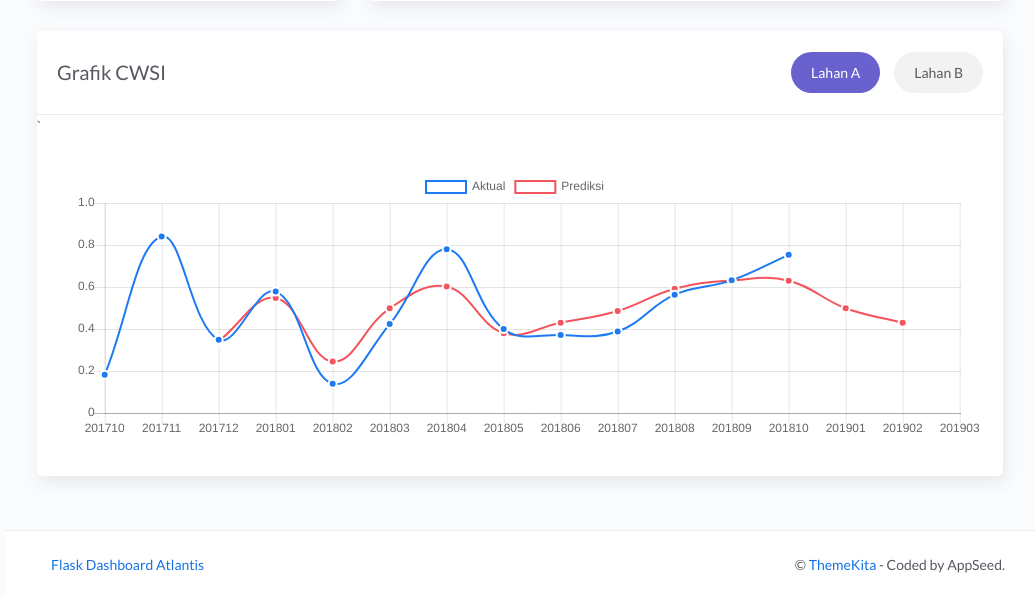
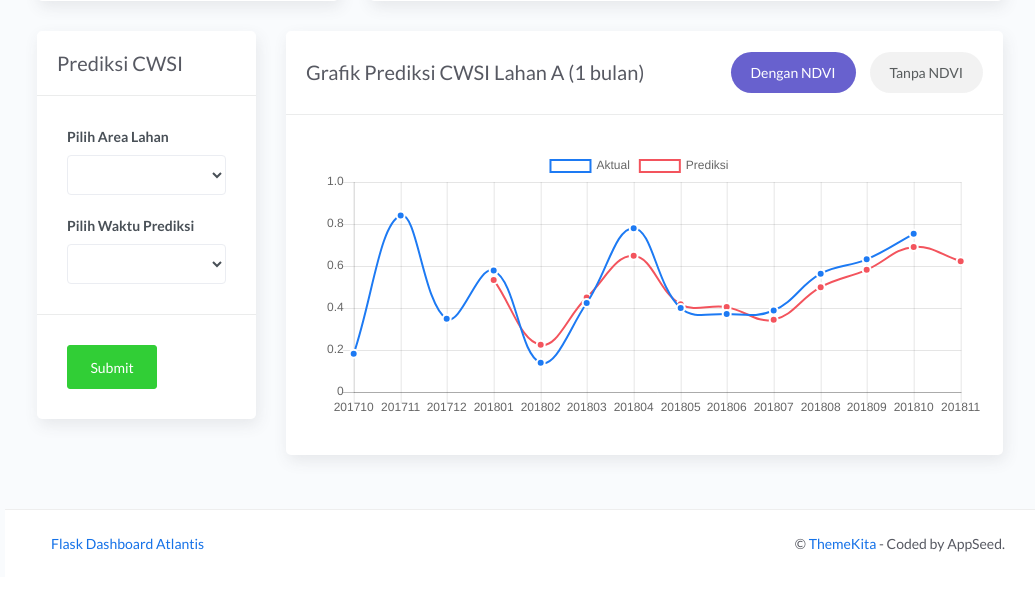
Before and after one commit to restutriadi/flask-dashboard-atlantis, a Flask app: page / in a window 1280 px wide. Shown: the part 844-1442 px from the top of the page, without its empty margins (245-1280 px from the left). After the commit the page ends 1396 px from the top, so only its background shows below. Run offline with Flask 2, Linux system fonts and the light colour scheme; data comes from the database, SQL or seed files in the repository; both versions use the stored data as it was after the commit; some libraries are stand-ins or nearby versions.

Commit message:
update fungsi prediksi

```diff
--- a/app/templates/includes/navigation.html
+++ b/app/templates/includes/navigation.html
@@ -4,7 +4,7 @@
 			<!-- Logo Header -->
 			<div class="logo-header" data-background-color="blue">
 
-				<a href="index.html" class="logo">
+				<a href="" class="logo">
 					<img src="/static/assets/img/Logo_IPB_University_Horizontal_Putih.png" alt="navbar brand" class="navbar-brand" style="width: 80%">
 				</a>
 				<button class="navbar-toggler sidenav-toggler ml-auto" type="button" data-toggle="collapse" data-target="collapse" aria-expanded="false" aria-label="Toggle navigation">
--- a/app/templates/pages/index.html
+++ b/app/templates/pages/index.html
@@ -104,31 +104,31 @@
                 </div>
               </div>
               <div class="tab-pane fade" id="pills-input" role="tabpanel" aria-labelledby="pills-input-tab">
-                <form method="POST" enctype="multipart/form-data" action="">
+                <form method="POST" enctype="multipart/form-data" action="{{ url_for('estimasi') }}">
                   <div class="card-body">
                     <div class="form-group">
                       <label for="">Citra Band 4</label>
-                      <input type="file" class="form-control-file" id="band4" name="band4">
+                      <input type="file" class="form-control-file" id="band4" name="band4" required>
                     </div>
                     <div class="form-group">
                       <label for="">Citra Band 5</label>
-                      <input type="file" class="form-control-file" id="band5" name="band5">
+                      <input type="file" class="form-control-file" id="band5" name="band5" required>
                     </div>
                     <div class="form-group">
                       <label for="">Citra Band 10</label>
-                      <input type="file" class="form-control-file" id="band10" name="band10">
+                      <input type="file" class="form-control-file" id="band10" name="band10" required>
                     </div>
                     <div class="form-group">
                       <label for="">Citra Band 11</label>
-                      <input type="file" class="form-control-file" id="band11" name="band11">
+                      <input type="file" class="form-control-file" id="band11" name="band11" required>
                     </div>
                     <div class="form-group">
                       <label for="">File Metadata</label>
-                      <input type="file" class="form-control-file" id="fileMetadata" name="fileMetadata">
+                      <input type="file" class="form-control-file" id="fileMetadata" name="fileMetadata" required>
                     </div>
                     <div class="form-group">
                       <label for="">File Water Vapor</label>
-                      <input type="file" class="form-control-file" id="fileWaterVapor" name="fileWaterVapor">
+                      <input type="file" class="form-control-file" id="fileWaterVapor" name="fileWaterVapor" required>
                     </div>
                   </div>
                   <div class="card-action">
@@ -203,34 +203,72 @@
       </div>
 
       <div class="row">
-        <div class="col-md-12">
+        <div class="col-md-3">
+          <div class="card">
+            <div class="card-header">
+              <div class="card-head-row">
+                <div class="card-title">Prediksi CWSI</div>
+              </div>
+            </div>
+            <form method="POST" enctype="multipart/form-data" action="{{ url_for('prediksi') }}">
+              <div class="card-body">
+                <div class="form-group">
+                  <label for="defaultSelect">Pilih Area Lahan</label>
+                  <select class="form-control form-control" id="selectArea" name="selectArea" required>
+                      <option></option>
+                      <option>A</option>
+                      <option>B</option>
+                      <option>C</option>
+                      <option>D</option>
+                      <option>E</option>
+                  </select>
+                </div>
+                <div class="form-group">
+                  <label for="defaultSelect">Pilih Waktu Prediksi</label>
+                  <select class="form-control form-control" id="selectPeriod" name="selectPeriod" required>
+                      <option></option>
+                      <option>1 bulan</option>
+                      <option>2 bulan</option>
+                      <option>3 bulan</option>
+                  </select>
+                </div>
+              </div>
+              <div class="card-action">
+                <button class="btn btn-success" type="submit">Submit</button>
+              </div>
+            </form>
+          </div>
+        </div>
+        <div class="col-md-9">
           <div class="card">
               <div class="card-header">
                 <div class="card-head-row">
-                  <div class="card-title">Grafik CWSI</div>
+                  <div class="card-title">Grafik Prediksi CWSI Lahan {{lahan}} ({{period}})</div>
                   <div class="card-tools">
                     <ul class="nav nav-pills nav-secondary nav-pills-no-bd" id="pills-tab" role="tablist">
                       <li class="nav-item">
-                          <a class="nav-link active" id="pills-lahanA-tab" data-toggle="pill" href="#pills-lahanA" role="tab" aria-selected="true">Lahan A</a>
+                          <a class="nav-link active" id="pills-dengan_NDVI-tab" data-toggle="pill" href="#pills-dengan_NDVI" role="tab" aria-selected="true">Dengan NDVI</a>
                       </li>
                       <li class="nav-item">
-                          <a class="nav-link" id="pills-lahanB-tab" data-toggle="pill" href="#pills-lahanB" role="tab" aria-selected="false">Lahan B</a>
+                          <a class="nav-link" id="pills-tanpa_NDVI-tab" data-toggle="pill" href="#pills-tanpa_NDVI" role="tab" aria-selected="false">Tanpa NDVI</a>
                       </li>
                     </ul>
                   </div>
                 </div>
-              </div>`
+              </div>
               <div class="tab-content" id="pills-tabContent">
-                <div class="tab-pane fade show active" id="pills-lahanA" role="tabpanel" aria-labelledby="pills-lahanA-tab">
+                <div class="tab-pane fade show active" id="pills-dengan_NDVI" role="tabpanel" aria-labelledby="pills-dengan_NDVI-tab">
                   <div class="card-body">
                     <div class="chart-container">
-                      <canvas id="multipleLineChart"></canvas>
+                      <canvas id="multipleLineChart1"></canvas>
                     </div>
                   </div>
                 </div>
-                <div class="tab-pane fade" id="pills-lahanB" role="tabpanel" aria-labelledby="pills-lahanB-tab">
+                <div class="tab-pane fade" id="pills-tanpa_NDVI" role="tabpanel" aria-labelledby="pills-tanpa_NDVI-tab">
                   <div class="card-body">
-                    <p>Lorem ipsum dolor sit amet consectetur adipisicing elit. Eos laboriosam assumenda velit eum sed repellendus, commodi dolore reiciendis fugit cumque unde voluptas a quos facilis excepturi, adipisci dicta? Vel, fugit?</p>
+                    <div class="chart-container">
+                      <canvas id="multipleLineChart2"></canvas>
+                    </div>
                   </div>
                 </div>
               </div>
@@ -512,15 +550,16 @@
       "searching": false,   // Search Box will Be Disabled
       "info": false,         // Will show "1 to n of n entries" Text at bottom
       "lengthChange": false, // Will Disabled Record number per page
-      "pageLength": 6
+      "pageLength": 5
     });
 
     var label_tanggal = {{ tanggal|tojson|safe }};
     var actual_data = {{ actual|tojson|safe }};
-    var predict_two_month = {{ predict|tojson|safe }};
+    var predict_data = {{ predict|tojson|safe }};
+    var predict_no_ndvi_data = {{ predict_no_ndvi|tojson|safe }};
 
-    multipleLineChart = document.getElementById('multipleLineChart').getContext('2d');
-    var myMultipleLineChart = new Chart(multipleLineChart, {
+    multipleLineChart1 = document.getElementById('multipleLineChart1').getContext('2d');
+    var myMultipleLineChart1 = new Chart(multipleLineChart1, {
 			type: 'line',
 			data: {
 				labels: label_tanggal,
@@ -549,7 +588,70 @@
 					backgroundColor: 'transparent',
 					fill: true,
 					borderWidth: 2,
-					data: predict_two_month
+					data: predict_data
+				}]
+			},
+			options : {
+				responsive: true,
+				maintainAspectRatio: false,
+				legend: {
+					position: 'top',
+				},
+				tooltips: {
+					bodySpacing: 4,
+					mode:"nearest",
+					intersect: 0,
+					position:"nearest",
+					xPadding:10,
+					yPadding:10,
+					caretPadding:10
+				},
+				layout:{
+					padding:{left:15,right:15,top:15,bottom:15}
+				},
+        scales: {
+          yAxes: [{
+              ticks: {
+                  max: 1,
+                  min: 0,
+                  stepSize: 0.2
+              }
+          }]
+        }
+			}
+		});
+
+    multipleLineChart2 = document.getElementById('multipleLineChart2').getContext('2d');
+    var myMultipleLineChart2 = new Chart(multipleLineChart2, {
+			type: 'line',
+			data: {
+				labels: label_tanggal,
+				datasets: [{
+					label: "Aktual",
+					borderColor: "#1d7af3",
+					pointBorderColor: "#FFF",
+					pointBackgroundColor: "#1d7af3",
+					pointBorderWidth: 2,
+					pointHoverRadius: 4,
+					pointHoverBorderWidth: 1,
+					pointRadius: 4,
+					backgroundColor: 'transparent',
+					fill: true,
+					borderWidth: 2,
+					data: actual_data
+				},{
+					label: "Prediksi",
+					borderColor: "#f3545d",
+					pointBorderColor: "#FFF",
+					pointBackgroundColor: "#f3545d",
+					pointBorderWidth: 2,
+					pointHoverRadius: 4,
+					pointHoverBorderWidth: 1,
+					pointRadius: 4,
+					backgroundColor: 'transparent',
+					fill: true,
+					borderWidth: 2,
+					data: predict_no_ndvi_data
 				}]
 			},
 			options : {
--- a/app/views.py
+++ b/app/views.py
@@ -20,7 +20,7 @@ from app.models import User
 from app.forms  import LoginForm, RegisterForm
 
 # Processing modules
-from processing import allowed_file, save_as_temporary, clip_area, get_NDVI, get_CWSI, get_drought_monitoring, predict_two_month
+from processing import allowed_file, save_as_temporary, clip_area, get_NDVI, get_CWSI, get_drought_monitoring, predict_cwsi, predict_cwsi_no_ndvi
 from io import BytesIO
 import glob
 import pandas as pd
@@ -132,16 +132,19 @@ def load_user(user_id):
 #     return render_template( 'pages/login.html', form=form, msg=msg )
 
 # App main route + generic routing
-@app.route('/', methods=['GET', 'POST'])
+@app.route('/', methods=['GET'])
 def home():
-    errors = ""
     cur = mysql.connection.cursor()
     cur.execute("SELECT * FROM citra_cwsi")
     citra_cwsi = cur.fetchall()
     cur.execute("SELECT * FROM citra_cwsi ORDER BY filename DESC LIMIT 2")
     last_two_month_data = cur.fetchall()
-    cur.execute("SELECT * FROM cwsi")
+    cur.execute("SELECT * FROM cwsi ORDER BY filename ASC")
     cwsi = cur.fetchall()
+    cur.execute("SELECT * FROM ndvi ORDER BY filename ASC")
+    ndvi = cur.fetchall()
+    cur.execute("SELECT * FROM ndvi ORDER BY filename DESC LIMIT 1")
+    last_data = cur.fetchall()
     cur.close()
 
     red_pixel_percent, drought_area_percent = get_drought_monitoring(last_two_month_data)
@@ -150,110 +153,200 @@ def home():
     for i in cwsi:
         label.append(i[1][:-2])
         actual.append(i[2])
-    predict = predict_two_month(cwsi).tolist()
-    label.append("201901")
-    label.append("201902")
-    label.append("201903")
-    if request.method == "POST":
-        fileMetadata    = None
-        band4           = None
-        band5           = None
-        band10          = None
-        band11          = None
-        fileWaterVapor  = None
-        pathMetadata    = ""
-        pathWaterVapor  = ""
-        pathClipBand4   = ""
-        pathClipBand5   = ""
-        pathClipBand10  = ""
-        pathClipBand11  = ""
+    predict = predict_cwsi("A", "1 bulan", cwsi, ndvi).tolist()
+    predict_no_ndvi = predict_cwsi_no_ndvi("A", "1 bulan", cwsi, ndvi).tolist()
+    last_date = last_data[0][1][:-2]
+    last_date_int = int(last_date)
+    if last_date_int%100 == 12:
+        label.append(str(last_date_int+89))
+    else:
+        label.append(str(last_date_int+1))
+    return render_template('pages/index.html', cwsi=citra_cwsi, last_two_month=last_two_month_data, lahan="A", period="1 bulan",
+                            red_pixel_percent=float(red_pixel_percent), drought_area_percent=float(drought_area_percent),
+                            tanggal=label, actual=actual, predict=predict, predict_no_ndvi=predict_no_ndvi)
 
-        fileMetadata    = request.files["fileMetadata"]
-        band4           = request.files["band4"]
-        band5           = request.files["band5"]
-        band10          = request.files["band10"]
-        band11          = request.files["band11"]
-        fileWaterVapor  = request.files["fileWaterVapor"]
+@app.route('/estimasi', methods=['POST'])
+def estimasi():
+    errors = ""
+    fileMetadata    = None
+    band4           = None
+    band5           = None
+    band10          = None
+    band11          = None
+    fileWaterVapor  = None
+    pathMetadata    = ""
+    pathWaterVapor  = ""
+    pathClipBand4   = ""
+    pathClipBand5   = ""
+    pathClipBand10  = ""
+    pathClipBand11  = ""
 
-        path = os.path.join(app.instance_path, 'tmp')
-        os.makedirs(path, exist_ok=True)
+    fileMetadata    = request.files["fileMetadata"]
+    band4           = request.files["band4"]
+    band5           = request.files["band5"]
+    band10          = request.files["band10"]
+    band11          = request.files["band11"]
+    fileWaterVapor  = request.files["fileWaterVapor"]
 
-        if fileMetadata and allowed_file(fileMetadata.filename):
-            pathMetadata = save_as_temporary(fileMetadata)
-        else:
-            errors += "<p>File Metadata bukan dalam format .txt</p>\n"
+    path = os.path.join(app.instance_path, 'tmp')
+    os.makedirs(path, exist_ok=True)
 
-        if fileWaterVapor:
-            pathWaterVapor = save_as_temporary(fileWaterVapor)
-        # else:
-        #     errors += "<p>File Metadata bukan dalam format .CSV</p>\n"
+    if fileMetadata and allowed_file(fileMetadata.filename):
+        pathMetadata = save_as_temporary(fileMetadata)
+    else:
+        errors += "<p>File Metadata bukan dalam format .txt</p>\n"
 
-        if band4 and allowed_file(band4.filename):
-            pathBand4 = save_as_temporary(band4)
-            pathClipBand4 = clip_area(pathBand4, path)
-            os.remove(pathBand4)
-        else:
-            errors += "<p>File Band 4 bukan dalam format .TIF</p>\n"
+    if fileWaterVapor:
+        pathWaterVapor = save_as_temporary(fileWaterVapor)
+    # else:
+    #     errors += "<p>File Metadata bukan dalam format .CSV</p>\n"
 
-        if band5 and allowed_file(band5.filename):
-            pathBand5 = save_as_temporary(band5)
-            pathClipBand5 = clip_area(pathBand5, path)
-            os.remove(pathBand5)
-        else:
-            errors += "<p>File Band 5 bukan dalam format .TIF</p>\n"
+    if band4 and allowed_file(band4.filename):
+        pathBand4 = save_as_temporary(band4)
+        pathClipBand4 = clip_area(pathBand4, path)
+        os.remove(pathBand4)
+    else:
+        errors += "<p>File Band 4 bukan dalam format .TIF</p>\n"
 
-        if band10 and allowed_file(band10.filename):
-            pathBand10 = save_as_temporary(band10)
-            pathClipBand10 = clip_area(pathBand10, path)
-            os.remove(pathBand10)
-        else:
-            errors += "<p>File Band 10 bukan dalam format .TIF</p>\n"
+    if band5 and allowed_file(band5.filename):
+        pathBand5 = save_as_temporary(band5)
+        pathClipBand5 = clip_area(pathBand5, path)
+        os.remove(pathBand5)
+    else:
+        errors += "<p>File Band 5 bukan dalam format .TIF</p>\n"
 
-        if band11 and allowed_file(band11.filename):
-            pathBand11 = save_as_temporary(band11)
-            pathClipBand11 = clip_area(pathBand11, path)
-            os.remove(pathBand11)
-        else:
-            errors += "<p>File Band 11 bukan dalam format .TIF</p>\n"
+    if band10 and allowed_file(band10.filename):
+        pathBand10 = save_as_temporary(band10)
+        pathClipBand10 = clip_area(pathBand10, path)
+        os.remove(pathBand10)
+    else:
+        errors += "<p>File Band 10 bukan dalam format .TIF</p>\n"
 
-        # NDVI = get_NDVI(path, pathMetadata)
-        img_name, img_path, red_px, orange_px = get_CWSI(fileMetadata.filename, path, pathMetadata, pathWaterVapor)
+    if band11 and allowed_file(band11.filename):
+        pathBand11 = save_as_temporary(band11)
+        pathClipBand11 = clip_area(pathBand11, path)
+        os.remove(pathBand11)
+    else:
+        errors += "<p>File Band 11 bukan dalam format .TIF</p>\n"
 
-        cur = mysql.connection.cursor()
-        cur.execute("INSERT INTO citra_cwsi(filename, path, red_pixel, orange_pixel) VALUES (%s, %s, %s, %s)", (img_name, img_path, red_px, orange_px))
-        mysql.connection.commit()
-        cur.execute("SELECT * FROM citra_cwsi")
-        citra_cwsi = cur.fetchall()
-        cur.execute("SELECT * FROM citra_cwsi ORDER BY filename DESC LIMIT 2")
-        last_two_month_data = cur.fetchall()
-        cur.execute("SELECT * FROM cwsi")
-        cwsi = cur.fetchall()
-        cur.close()
+    # NDVI = get_NDVI(path, pathMetadata)
+    img_name, img_path, red_px, orange_px, ndvi_a1, ndvi_a2, ndvi_b1, ndvi_b2, ndvi_c1, ndvi_c2, ndvi_d1, ndvi_d2, ndvi_e1, ndvi_e2, cwsi_a1, cwsi_a2, cwsi_b1, cwsi_b2, cwsi_c1, cwsi_c2, cwsi_d1, cwsi_d2, cwsi_e1, cwsi_e2 = get_CWSI(fileMetadata.filename, path, pathMetadata, pathWaterVapor)
 
-        red_pixel_percent, drought_area_percent = get_drought_monitoring(last_two_month_data)
-        label = []
-        actual = []
+    cur = mysql.connection.cursor()
+    cur.execute("INSERT INTO citra_cwsi(filename, path, red_pixel, orange_pixel) VALUES (%s, %s, %s, %s)", (img_name, img_path, red_px, orange_px))
+    cur.execute("INSERT INTO cwsi(filename, a1, a2, b1, b2, c1, c2, d1, d2, e1, e2) VALUES (%s, %s, %s, %s, %s, %s, %s, %s, %s, %s, %s)", (img_name, cwsi_a1, cwsi_a2, cwsi_b1, cwsi_b2, cwsi_c1, cwsi_c2, cwsi_d1, cwsi_d2, cwsi_e1, cwsi_e2))
+    cur.execute("INSERT INTO ndvi(filename, a1, a2, b1, b2, c1, c2, d1, d2, e1, e2) VALUES (%s, %s, %s, %s, %s, %s, %s, %s, %s, %s, %s)", (img_name, ndvi_a1, ndvi_a2, ndvi_b1, ndvi_b2, ndvi_c1, ndvi_c2, ndvi_d1, ndvi_d2, ndvi_e1, ndvi_e2))
+    mysql.connection.commit()
+    cur.execute("SELECT * FROM citra_cwsi")
+    citra_cwsi = cur.fetchall()
+    cur.execute("SELECT * FROM citra_cwsi ORDER BY filename DESC LIMIT 2")
+    last_two_month_data = cur.fetchall()
+    cur.execute("SELECT * FROM cwsi ORDER BY filename ASC")
+    cwsi = cur.fetchall()
+    cur.execute("SELECT * FROM ndvi ORDER BY filename ASC")
+    ndvi = cur.fetchall()
+    cur.execute("SELECT * FROM ndvi ORDER BY filename DESC LIMIT 1")
+    last_data = cur.fetchall()
+    cur.close()
+
+    red_pixel_percent, drought_area_percent = get_drought_monitoring(last_two_month_data)
+    label = []
+    actual = []
+    for i in cwsi:
+        label.append(i[1][:-2])
+        actual.append(i[2])
+    predict = predict_cwsi("A", "1 bulan", cwsi, ndvi).tolist()
+    predict_no_ndvi = predict_cwsi_no_ndvi("A", "1 bulan", cwsi, ndvi).tolist()
+    last_date = last_data[0][1][:-2]
+    last_date_int = int(last_date)
+    if last_date_int%100 == 12:
+        label.append(str(last_date_int+89))
+    else:
+        label.append(str(last_date_int+1))
+
+    os.remove(pathMetadata)
+    os.remove(pathWaterVapor)
+    os.remove(pathClipBand4)
+    os.remove(pathClipBand5)
+    os.remove(pathClipBand10)
+    os.remove(pathClipBand11)
+
+    return render_template('pages/index.html', errors=errors, cwsi=citra_cwsi, last_two_month=last_two_month_data, lahan="A", period="1 bulan",
+                            red_pixel_percent=float(red_pixel_percent), drought_area_percent=float(drought_area_percent),
+                            tanggal=label, actual=actual, predict=predict, predict_no_ndvi=predict_no_ndvi)
+
+@app.route('/prediksi', methods=['POST'])
+def prediksi():
+    lahan   = None
+    period  = None
+    lahan   = request.form["selectArea"]
+    period  = request.form["selectPeriod"]
+
+    cur = mysql.connection.cursor()
+    cur.execute("SELECT * FROM citra_cwsi")
+    citra_cwsi = cur.fetchall()
+    cur.execute("SELECT * FROM citra_cwsi ORDER BY filename DESC LIMIT 2")
+    last_two_month_data = cur.fetchall()
+    cur.execute("SELECT * FROM cwsi ORDER BY filename ASC")
+    cwsi = cur.fetchall()
+    cur.execute("SELECT * FROM ndvi ORDER BY filename ASC")
+    ndvi = cur.fetchall()
+    cur.execute("SELECT * FROM ndvi ORDER BY filename DESC LIMIT 1")
+    last_data = cur.fetchall()
+    cur.close()
+
+    red_pixel_percent, drought_area_percent = get_drought_monitoring(last_two_month_data)
+    label = []
+    actual = []
+    if lahan == "A":
         for i in cwsi:
             label.append(i[1][:-2])
             actual.append(i[2])
-        predict = predict_two_month(cwsi).tolist()
-        label.append("201901")
-        label.append("201902")
-        label.append("201903")
+    elif lahan == "B":
+        for i in cwsi:
+            label.append(i[1][:-2])
+            actual.append(i[4])
+    elif lahan == "C":
+        for i in cwsi:
+            label.append(i[1][:-2])
+            actual.append(i[6])
+    elif lahan == "D":
+        for i in cwsi:
+            label.append(i[1][:-2])
+            actual.append(i[8])
+    else:
+        for i in cwsi:
+            label.append(i[1][:-2])
+            actual.append(i[10])
+    predict = predict_cwsi(lahan, period, cwsi, ndvi).tolist()
+    predict_no_ndvi = predict_cwsi_no_ndvi(lahan, period, cwsi, ndvi).tolist()
+    last_date = last_data[0][1][:-2]
+    last_date_int = int(last_date)
+    if period == "1 bulan":
+        if last_date_int%100 == 12:
+            label.append(str(last_date_int+89))
+        else:
+            label.append(str(last_date_int+1))
+    elif period == "2 bulan":
+        for i in range(0, 2):
+            if last_date_int%100 == 12:
+                last_date_int = last_date_int+89
+                label.append(str(last_date_int))
+            else:
+                last_date_int = last_date_int+1
+                label.append(str(last_date_int))
+    else:
+        for i in range(0, 3):
+            if last_date_int%100 == 12:
+                last_date_int = last_date_int+89
+                label.append(str(last_date_int))
+            else:
+                last_date_int = last_date_int+1
+                label.append(str(last_date_int))
 
-        os.remove(pathMetadata)
-        os.remove(pathWaterVapor)
-        os.remove(pathClipBand4)
-        os.remove(pathClipBand5)
-        os.remove(pathClipBand10)
-        os.remove(pathClipBand11)
-
-        return render_template('pages/index.html', errors=errors, cwsi=citra_cwsi, last_two_month=last_two_month_data,
-                                red_pixel_percent=float(red_pixel_percent), drought_area_percent=float(drought_area_percent),
-                                tanggal=label, actual=actual, predict=predict)
-    return render_template('pages/index.html', errors=errors, cwsi=citra_cwsi, last_two_month=last_two_month_data,
+    return render_template('pages/index.html', cwsi=citra_cwsi, last_two_month=last_two_month_data, lahan=lahan, period=period,
                             red_pixel_percent=float(red_pixel_percent), drought_area_percent=float(drought_area_percent),
-                            tanggal=label, actual=actual, predict=predict)
+                            tanggal=label, actual=actual, predict=predict, predict_no_ndvi=predict_no_ndvi)
 
 # @app.route('/<path>')
 # def index(path):
```
Also changed, not shown: processing.py (+117 -17 lines), sugarcane_monitoring.sql (+49 -24 lines), app/static/assets/img/cwsi/20171018.png (added), app/static/assets/img/cwsi/20171205.png (added), app/static/assets/img/cwsi/20180106.png (added), app/static/assets/img/cwsi/20180223.png (added), app/static/assets/img/cwsi/20180327.png (added), app/static/assets/img/cwsi/20180428.png (added), app/static/assets/img/cwsi/20180530.png (added), app/static/assets/img/cwsi/20180615.png (added), app/static/assets/img/cwsi/20180701.png (added), app/static/assets/img/cwsi/20180818.png (added), app/static/assets/img/cwsi/20180903.png (added), app/static/assets/img/cwsi/20181005.png (added).
